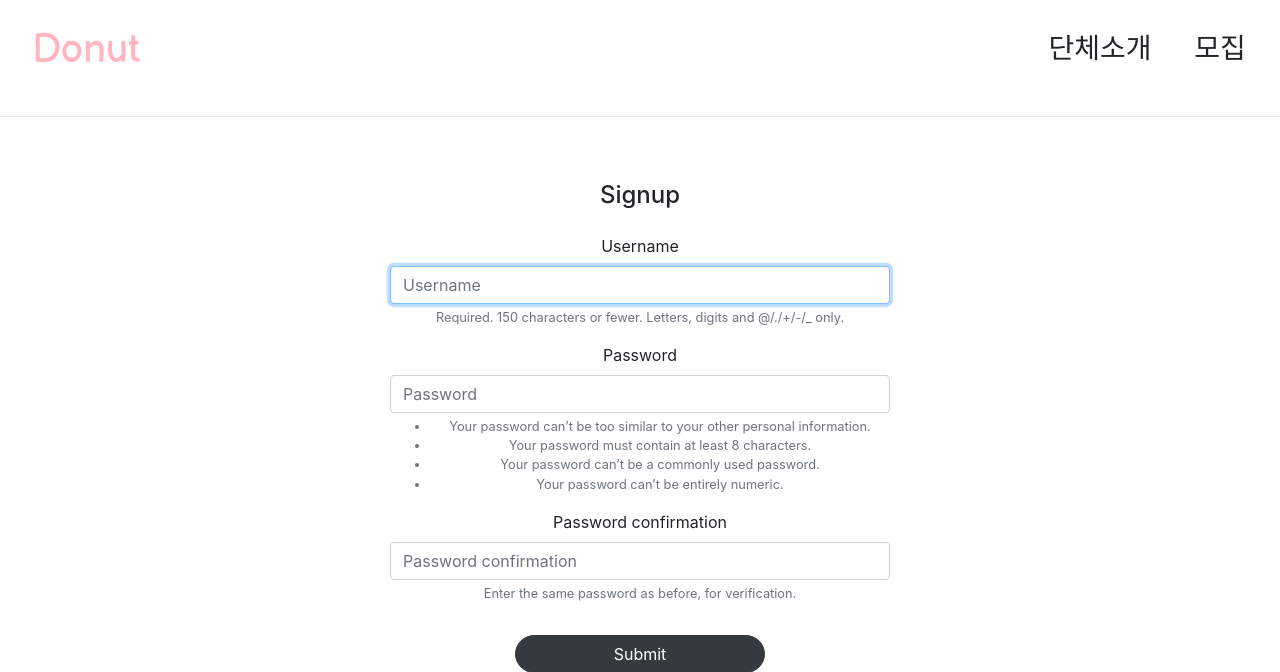
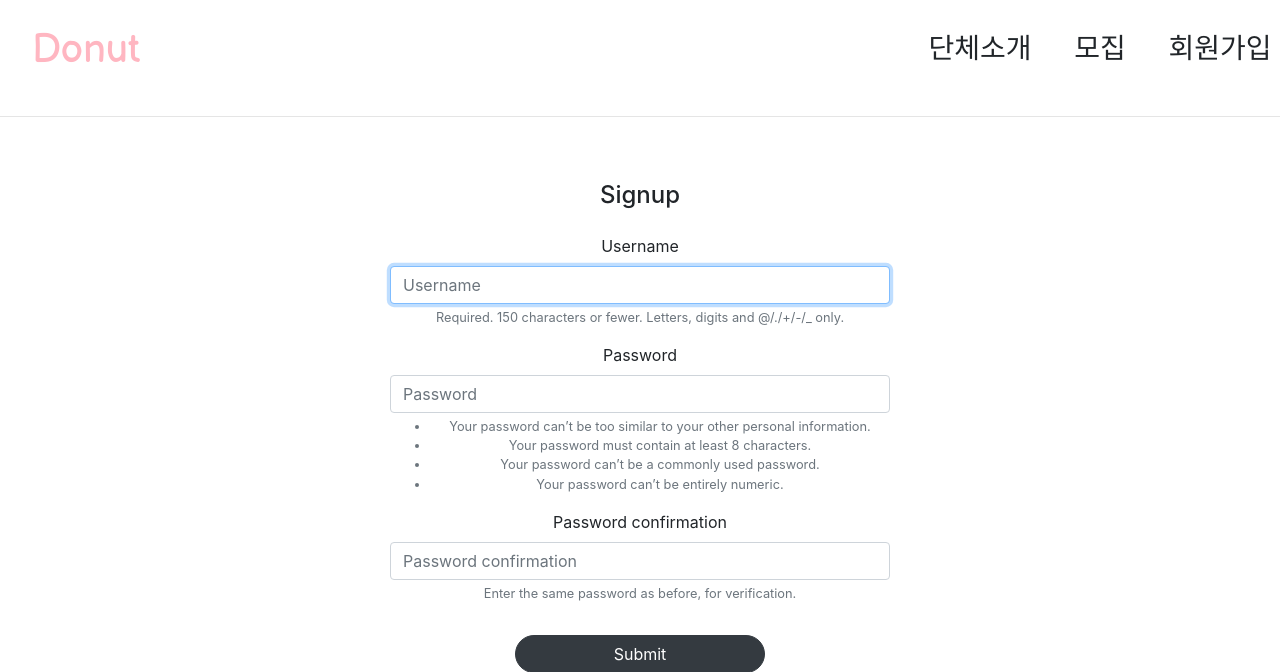
Before and after one commit to soyeom/donut, a Django app: page /accounts/create/ in a window 1280 px wide. Shown: the top 672 px of the page. Run offline with Django 4.2, Linux system fonts and the light colour scheme; some libraries are stand-ins or nearby versions.

Commit message:
sign up add

```diff
--- a/donut/settings.py
+++ b/donut/settings.py
@@ -59,7 +59,6 @@ INSTALLED_APPS = [
     'bootstrap4',
     'accountapp',
     'articleapp',
-    'bootstrap4',
 ]
 
 MIDDLEWARE = [
--- a/templates/header.html
+++ b/templates/header.html
@@ -9,7 +9,7 @@
             color: lightpink;
             font-family: 'Balsamiq Sans', cursive;
         }
-        .단체소개, .모집 {
+        .단체소개, .모집, .회원가입 {
             display : inline;
             width : 120px;
             text-align: center;
@@ -21,5 +21,6 @@
 </head>
 
     <h1 class="Donut">Donut</h1>
+    <h3 class="회원가입">회원가입</h3>
     <h3 class="모집">모집</h3>
     <h3 class="단체소개">단체소개</h3>
```
